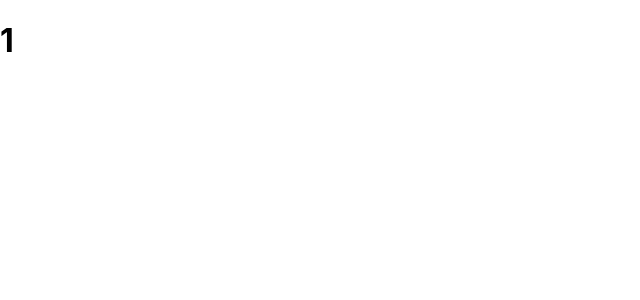
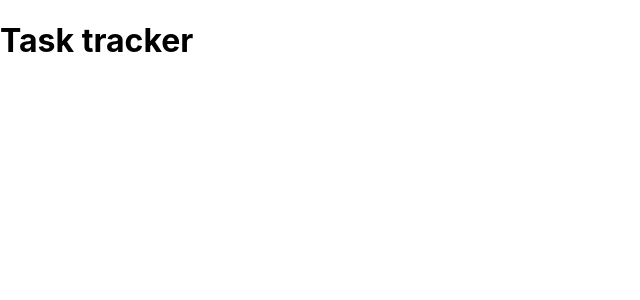
Before and after one commit to LordRekishi/react-task-tracker, a React (Create React App) app: page / in a window 1280 px wide. Shown: the top 300 px of the page, without its empty margins (0-640 px from the left). Built offline with nearby package versions, Linux system fonts and the light colour scheme.

Commit message:
Add .isRequired on proptype

```diff
--- a/src/App.js
+++ b/src/App.js
@@ -3,7 +3,7 @@ import Header from "./components/Header";
 const App = () => {
   return (
     <div className="container">
-      <Header title={1} />
+      <Header />
     </div>
   );
 };
--- a/src/components/Header.js
+++ b/src/components/Header.js
@@ -13,7 +13,7 @@ Header.defaultProps = {
 };
 
 Header.propTypes = {
-  title: PropTypes.string,
+  title: PropTypes.string.isRequired,
 };
 
 export default Header;
```
